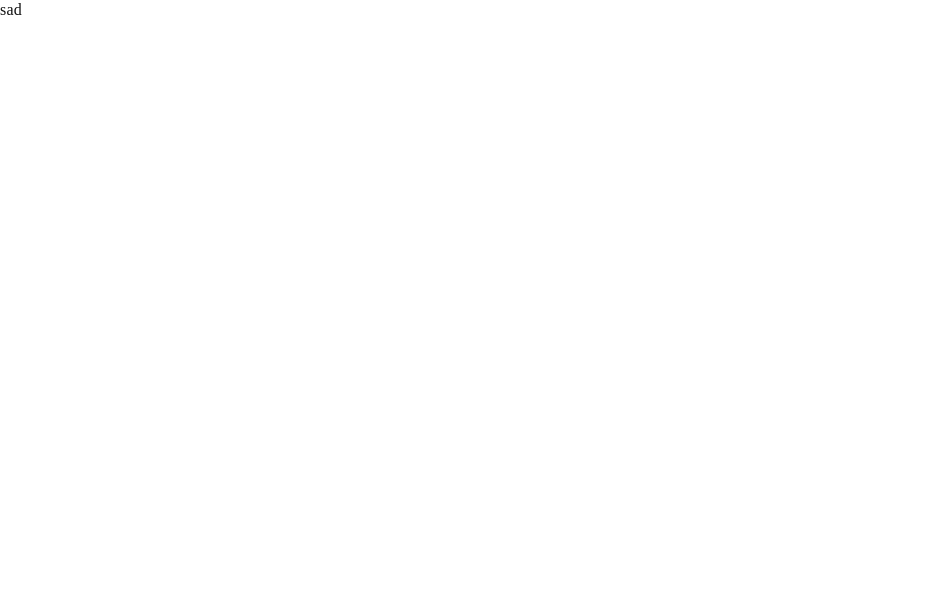
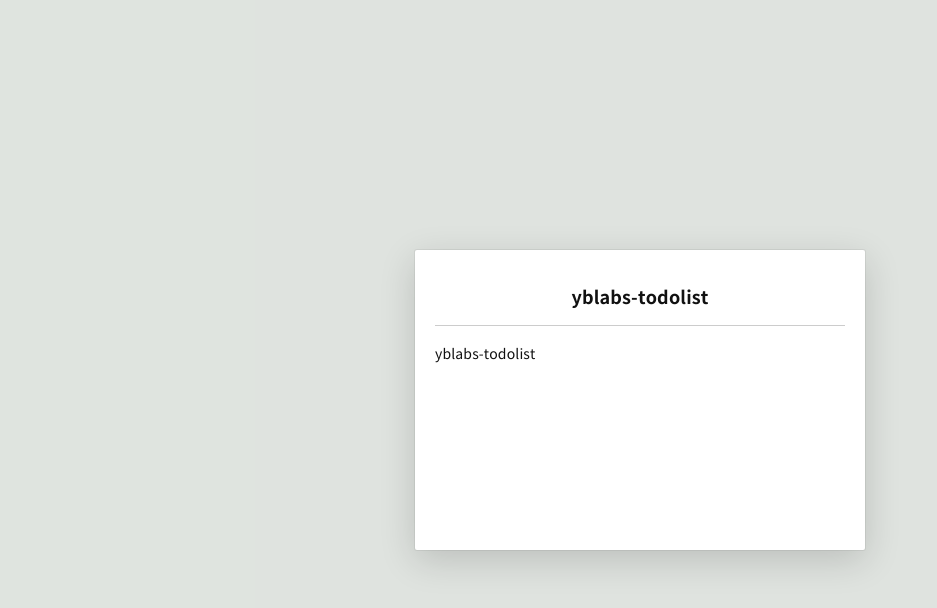
Before and after one commit to DGUHJH/yplabs-todolist, a React (Create React App) app: page / in a window 1280 px wide. Shown: the top 608 px of the page, without its empty margins (0-937 px from the left). Built offline with nearby package versions, Linux system fonts and the light colour scheme.

Commit message:
Style : Main 페이지 기초 레이아웃

```diff
--- a/src/pages/Main/index.tsx
+++ b/src/pages/Main/index.tsx
@@ -4,9 +4,18 @@ import * as Styled from './styled';
 const Main = () => {
   return (
     <Styled.Root>
-      <CommonTypography fontFamily="NanumSquare" fontSize={16}>
-        sad
-      </CommonTypography>
+      <Styled.TodoListContainer>
+        <Styled.TodoListTitleContainer>
+          <CommonTypography fontFamily="NotoSansKR-Bold" fontSize={18}>
+            yblabs-todolist
+          </CommonTypography>
+        </Styled.TodoListTitleContainer>
+        <Styled.TodolistItemContainer>
+          <CommonTypography fontFamily="NotoSansKR-Regular" fontSize={14}>
+            yblabs-todolist
+          </CommonTypography>
+        </Styled.TodolistItemContainer>
+      </Styled.TodoListContainer>
     </Styled.Root>
   );
 };
--- a/src/pages/Main/styled.ts
+++ b/src/pages/Main/styled.ts
@@ -1,3 +1,41 @@
+import { Container } from '@mui/material';
 import styled from 'styled-components';
 
-export const Root = styled.div``;
+export const Root = styled.div`
+  width: 100%;
+  min-height: 100vh;
+  background: #12321222;
+  display: flex;
+  align-items: center;
+`;
+
+export const TodoListContainer = styled(Container)`
+  &&& {
+    width: 450px;
+    min-height: 300px;
+    background: #fff;
+    display: flex;
+    flex-direction: column;
+    padding: 20px;
+    border-radius: 2px;
+    box-shadow: rgba(0, 0, 0, 0.16) 0px 10px 36px 0px,
+      rgba(0, 0, 0, 0.06) 0px 0px 0px 1px;
+    box-sizing: border-box;
+  }
+`;
+
+export const TodoListTitleContainer = styled.div`
+  width: 100%;
+  height: 55px;
+  display: flex;
+  justify-content: center;
+  align-items: center;
+  border-bottom: 1px #ccc solid;
+`;
+
+export const TodolistItemContainer = styled.div`
+  width: 100%;
+  display: flex;
+  flex-direction: column;
+  margin-top: 20px;
+`;
```
